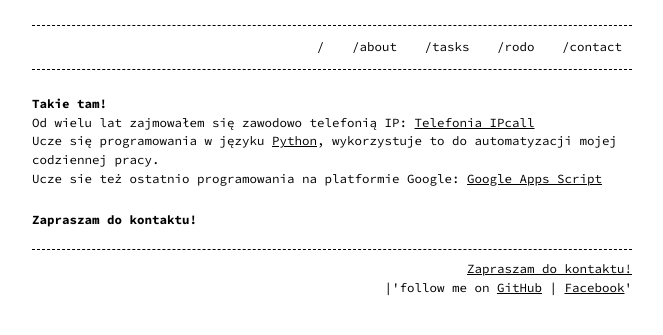
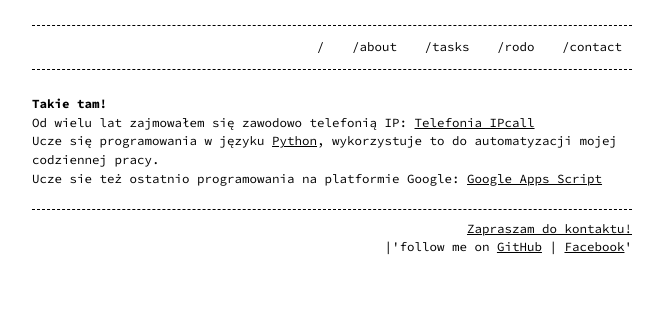
Before and after one commit to esccode/esccode.github.io, a Jekyll site: the page built from about.md, in a window 1280 px wide. Shown: the top 335 px of the page, without its empty margins (308-971 px from the left). Built offline with Jekyll 4.4.1, drawn with Linux system fonts in a browser that asks for light colours.

Commit message:
Update about.md

```diff
--- a/about.md
+++ b/about.md
@@ -11,4 +11,3 @@ Od wielu lat zajmowałem się zawodowo telefonią IP: [Telefonia IPcall](https:/
 
 Ucze się programowania w języku [Python](https://www.python.org/), wykorzystuje to do automatyzacji mojej codziennej pracy.
 Ucze sie też ostatnio programowania na platformie Google: [Google Apps Script](https://developers.google.com/apps-script/overview)
-# Zapraszam do kontaktu!
```
